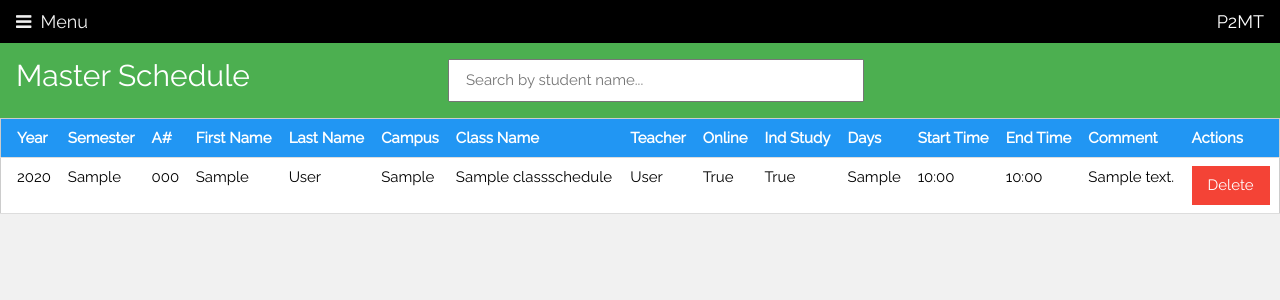
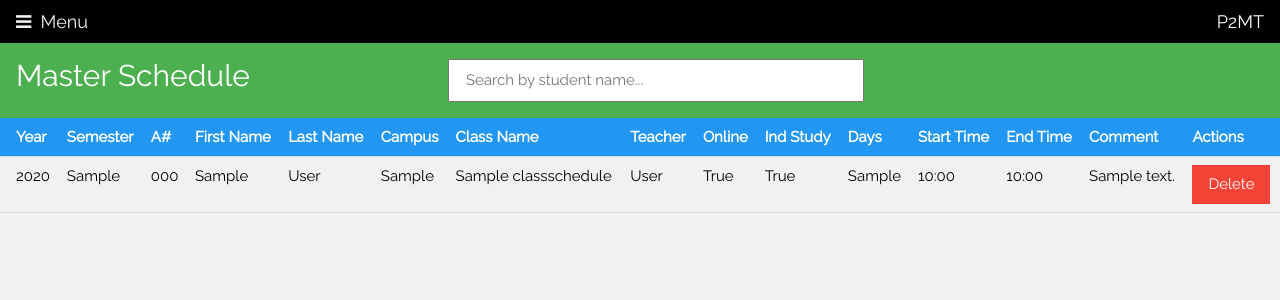
Before and after one commit to phase2team/stemtest, a Flask app: page /masterschedule in a window 1280 px wide. Shown: the top 300 px of the page. Run offline with Flask 2, Linux system fonts and the light colour scheme; tables that the repository leaves empty hold one stand-in row (values such as "Sample post").

Commit message:
Adjusted border on tables

```diff
--- a/P2MT_App/templates/dailyattendancelog.html
+++ b/P2MT_App/templates/dailyattendancelog.html
@@ -11,7 +11,7 @@
   </div>
 </div>
 
-<table class="w3-table-all w3-hoverable">
+<table class="w3-table w3-bordered w3-striped w3-hoverable">
   <thead>
     <tr class="w3-blue">
       <th scope="col">First Name</th>
--- a/P2MT_App/templates/interventionlog.html
+++ b/P2MT_App/templates/interventionlog.html
@@ -10,7 +10,7 @@
   </div>
 </div>
 
-<table class="w3-table-all w3-hoverable">
+<table class="w3-table w3-bordered w3-striped w3-hoverable">
   <thead>
     <tr class="w3-blue">
       <th scope="col">First Name</th>
--- a/P2MT_App/templates/masterschedule.html
+++ b/P2MT_App/templates/masterschedule.html
@@ -10,7 +10,7 @@
   </div>
 </div>
 
-<table class="w3-table-all w3-hoverable">
+<table class="w3-table w3-bordered w3-striped w3-hoverable">
   <thead>
     <tr class="w3-blue">
       <th scope="col">Year</th>
--- a/P2MT_App/templates/p2mtadmin.html
+++ b/P2MT_App/templates/p2mtadmin.html
@@ -129,7 +129,7 @@
 
 <div class="infoTab" id="StaffInfoTab" style="display:none">
     <div class="w3-container w3-padding-large w3-margin-right w3-margin-left w3-section">
-        <table class="w3-padding-large w3-table-all w3-hoverable">
+        <table class="w3-padding-large w3-table w3-bordered w3-striped w3-hoverable">
             <thead>
                 <tr class="w3-blue">
                     <th scope="col">First</th>
--- a/P2MT_App/templates/students.html
+++ b/P2MT_App/templates/students.html
@@ -27,7 +27,7 @@
   </div>
 </div>
 
-<table class="w3-table-all w3-hoverable">
+<table class="w3-table w3-bordered w3-striped w3-hoverable">
   <thead>
     <tr class="w3-blue">
       <th scope="col">A#</th>
```
